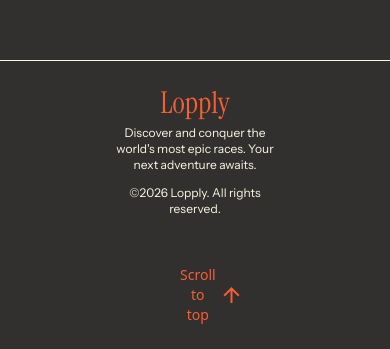
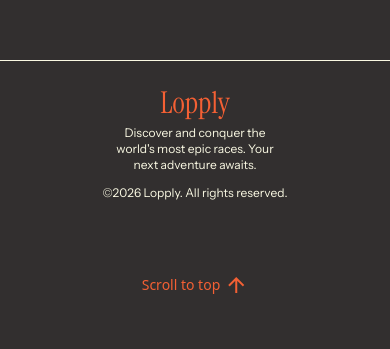
Before and after one commit to ellinorjohansson/Lopply, a Next.js app: page / in a window 390 px wide. Shown: the part 856-1205 px from the top of the page. After the commit the page ends 1177 px from the top, so only its background shows below. Built offline with nearby package versions, Linux system fonts and the light colour scheme; a web font is replaced by a local one.

Commit message:
💄(style): fixed so "scroll to top" isn't pressed together on mobile

```diff
--- a/src/common/components/footer/Footer.tsx
+++ b/src/common/components/footer/Footer.tsx
@@ -7,18 +7,20 @@ const Footer = () => {
   const f = useTranslation("footer");
 
   return (
-    <footer className="border-t border-secondaryaccent flex flex-col sm:flex-row justify-between items-center sm:items-center text-center sm:text-left gap-y-12 py-6 px-45">
+    <footer className="border-t border-secondaryaccent flex flex-col sm:flex-row justify-between items-center sm:items-center text-center sm:text-left gap-y-12 py-6 px-25">
       {/* Left Column */}
       <div className="flex flex-col space-y-1 text-center sm:text-left">
         <h2 className="text-3xl font-logo">{g("lopply")}</h2>
-        <p className="w-40 text-xs">{f("text.discover_and_concuer")}</p>
-        <p className="text-xs mt-2">{f("text.all_rights")}</p>
+        <p className="w-40 text-xs mx-auto sm:mx-0">
+          {f("text.discover_and_concuer")}
+        </p>
+        <p className="text-xs mt-2 mx-auto sm:mx-0">{f("text.all_rights")}</p>
       </div>
 
       {/* Right Column */}
       <button
         onClick={() => window.scrollTo({ top: 0, behavior: "smooth" })}
-        className="flex items-center gap-1 cursor-pointer text-primaryaccent mx-auto sm:mx-0"
+        className="flex items-center gap-1 cursor-pointer text-primaryaccent mt-6 sm:mt-0"
       >
         <span className="text-sm">{f("scroll_to_top")}</span>
         <span className="material-symbols-outlined text-2xl">arrow_upward</span>
```
